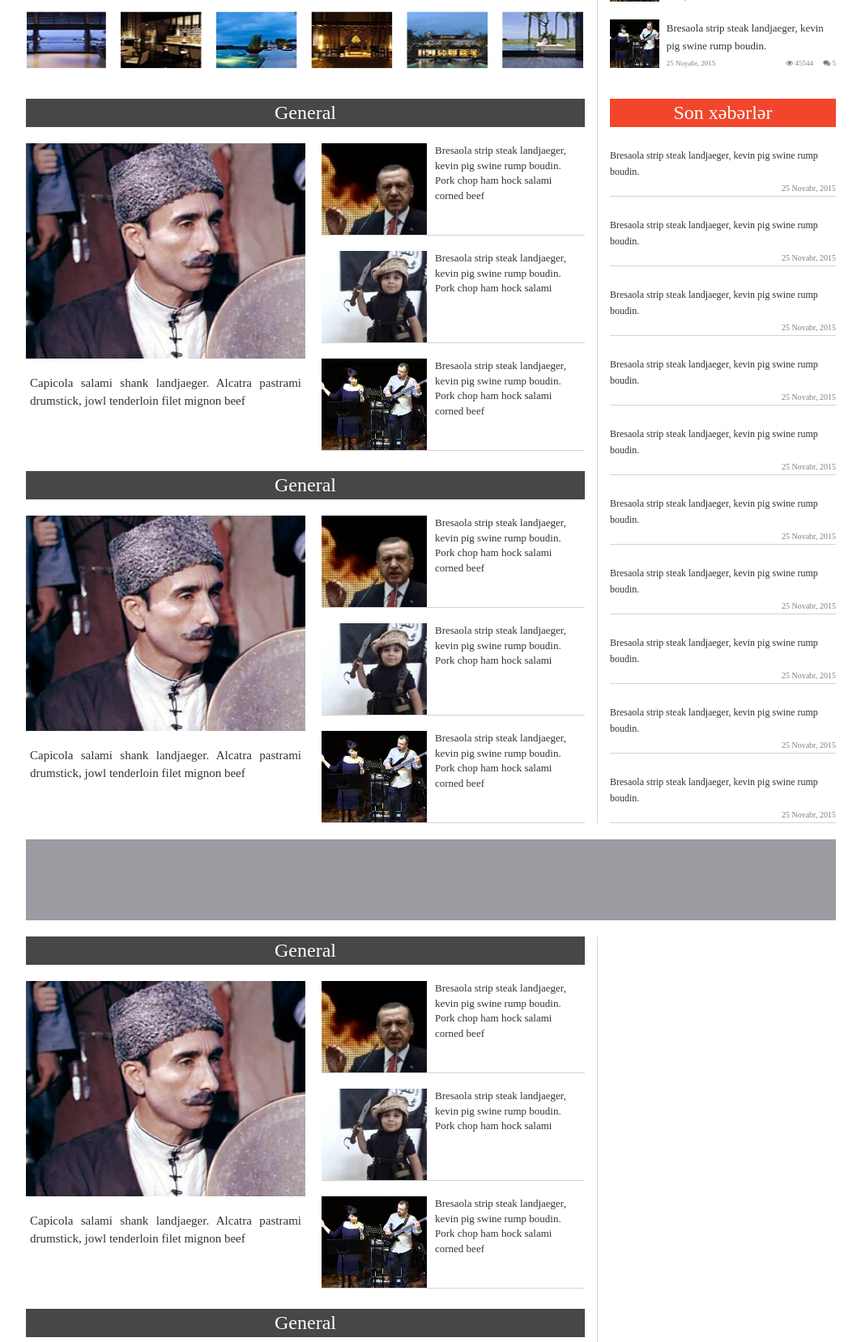
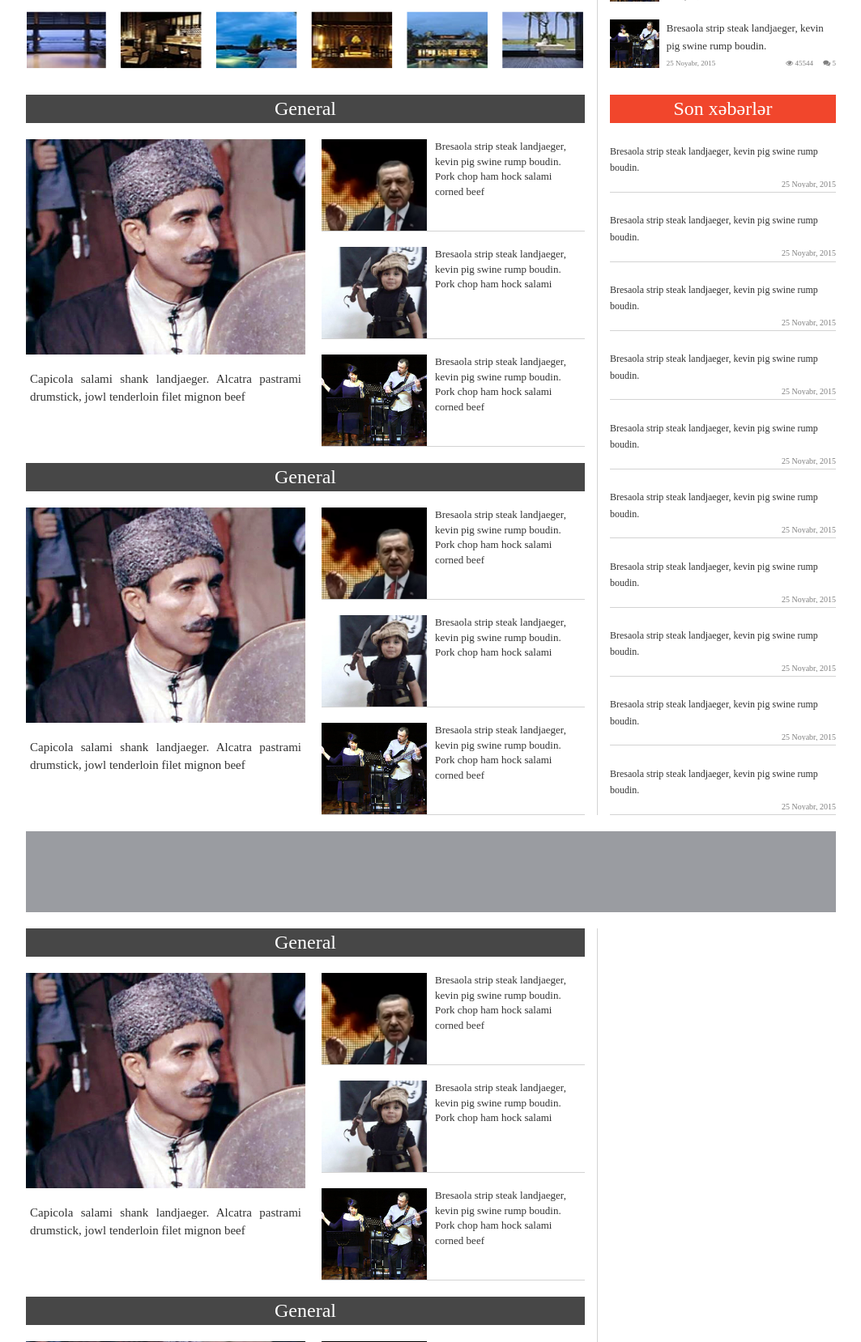
Before and after one commit to orkhanfarmanli/azpress.az, a PHP site: page / in a window 1280 px wide. Shown: the part 655-2313 px from the top of the page at 81% size, without its empty margins (108-1171 px from the left). Run offline with PHP 8.4, Linux system fonts and the light colour scheme.

Commit message:
fixed margins, creating category page

```diff
--- a/index.html
+++ b/index.html
@@ -1409,7 +1409,7 @@
   <!-- category box -->
 
 
-  <div id="firstNewsCardBox" class="newsCardBox">
+  <div id="secondNewsCardBox" class="newsCardBox">
 
     <h3>General</h3>
 
--- a/style/lastNews.css
+++ b/style/lastNews.css
@@ -2,13 +2,13 @@
 /*Little news box*/
 .lastNews{
   /*margin-top: 35px;*/
-  margin-top: 25px;
+  margin-top: 20px;
 
 }
 
 .rightSideLastBoxWrapper{
   width: 100%;
-  height: 840px;
+  height: 835px;
   vertical-align: middle;
   display: flex;
   flex-direction:column;
--- a/style/newsBox.css
+++ b/style/newsBox.css
@@ -3,7 +3,7 @@
 .newsCardBox{
   height: auto;
   width: 100%;
-  margin-top: 25px;
+  margin-top: 20px;
 }
 .newsCardBox h3{
   background: #474747;
@@ -130,6 +130,6 @@ padding: 5px;
 
 /* Inner Box */
 
-#firstNewsCardBox{
+#secondNewsCardBox{
   margin-top: 0 !important;
 }
```
